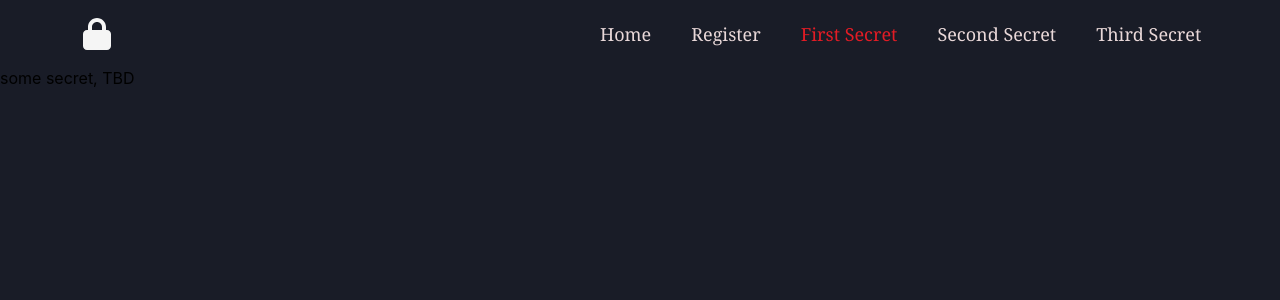
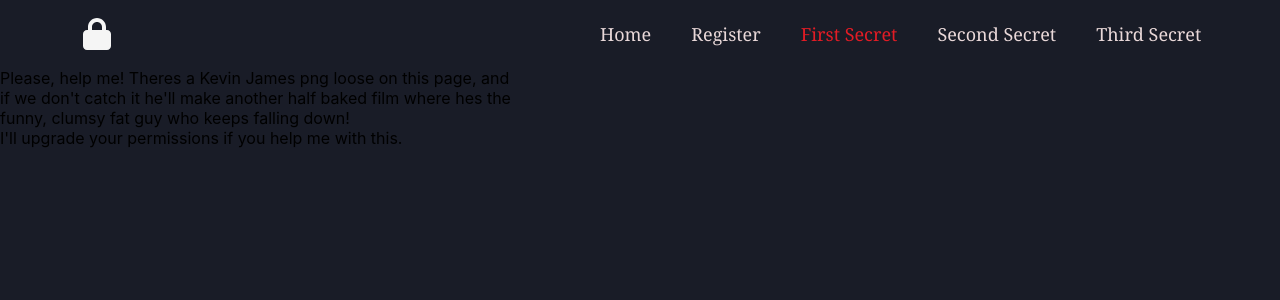
Before and after one commit to Malekkos/Lock-and-Key, a React (Create React App) app in the folder client/: page /firstSecret in a window 1280 px wide. Shown: the top 300 px of the page. Built offline with nearby package versions, Linux system fonts and the light colour scheme.

Commit message:
Decided what first minigame will be, made the verify buttons work between page changes

```diff
--- a/client/src/Components/firstSecret/firstSecret.js
+++ b/client/src/Components/firstSecret/firstSecret.js
@@ -5,7 +5,12 @@
 
 function FirstSecret() {
   return (
-    <div>some secret, TBD</div>
+    <>
+      <div>Please, help me! Theres a Kevin James png loose on this page, and </div>
+      <div>if we don't catch it he'll make another half baked film where hes the </div>
+      <div>funny, clumsy fat guy who keeps falling down!</div>
+      <div>I'll upgrade your permissions if you help me with this.</div>
+    </>
   )
 }
 
--- a/client/src/Components/home/home.js
+++ b/client/src/Components/home/home.js
@@ -10,8 +10,8 @@ function Home () {
   // dom
   const [locked, setLocked] = useState(true)
   const [unlocked, setUnlocked] = useState(true)
-
-  window.onload = ("DOMContentLoaded", event => {
+  let onLoad = window.onload = ("DOMContentLoaded", event => {
+    console.log('loaded')
     let firstButton = document.getElementById("firstButton")
     let secondButton = document.getElementById("secondButton")
     let thirdButton = document.getElementById("thirdButton")
@@ -60,7 +60,10 @@ function Home () {
       sixthLock.animate(alreadyUnlocked, timing)
     }, false)
   })
-
+  useEffect(() => {
+    // console.log("loaded, useEffect")
+    onLoad()
+  }, [])
 
   //Create an error message for the if statement in onClick, or make a error message hidden until done
 
```
